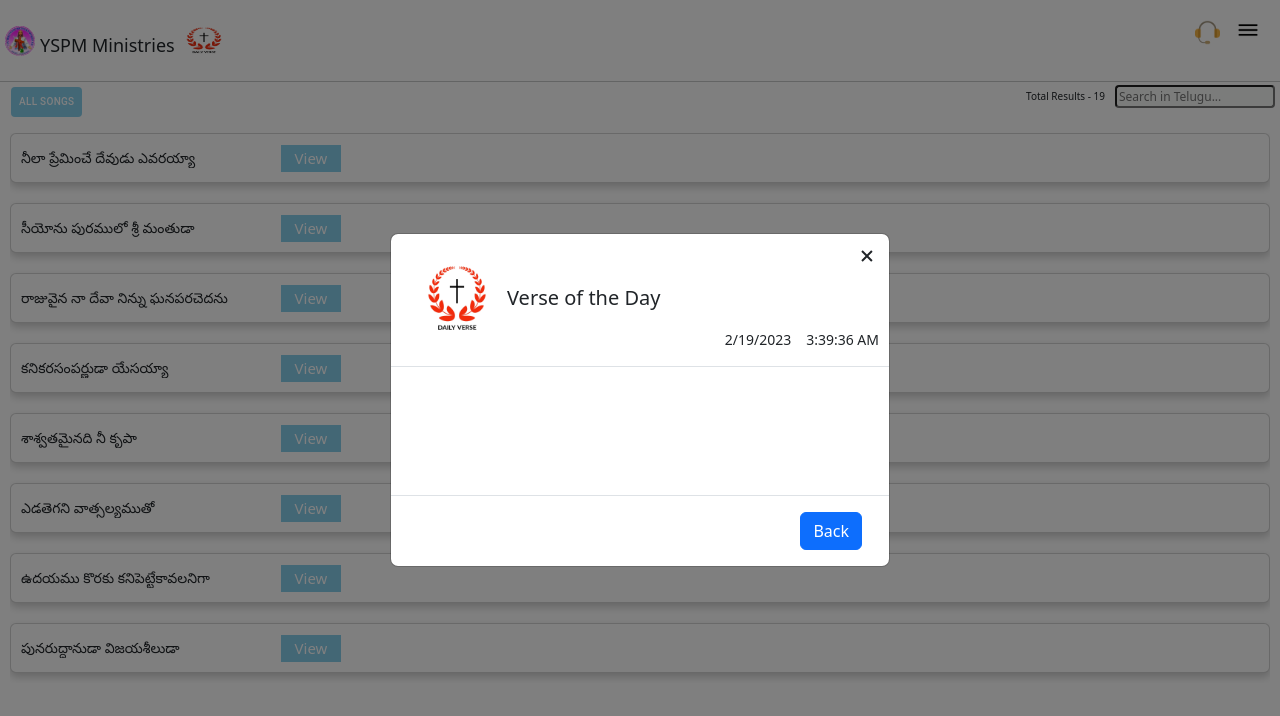
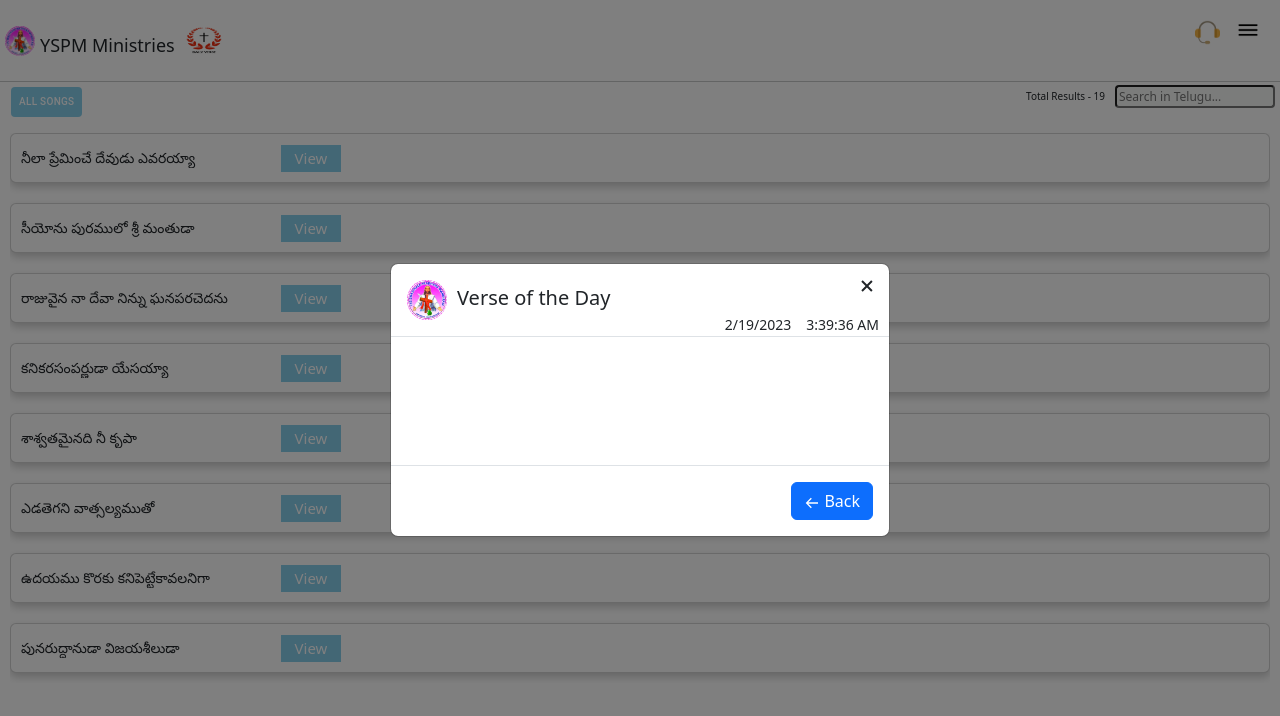
Before and after one commit to rameshmanepalli1234/Songs-App, a React (Create React App) app: page / in a window 1280 px wide. Both pictures are taken after a click on the picture 204 px from the left and 41 px from the top of the page. Shown: the top 716 px of the page. Built offline with nearby package versions, Linux system fonts and the light colour scheme.

Commit message:
changed css and icon of daily verses in app

```diff
--- a/src/components/DailyVerse/DailyVerses.jsx
+++ b/src/components/DailyVerse/DailyVerses.jsx
@@ -1,7 +1,8 @@
 import {Modal, ModalBody, ModalFooter, ModalHeader} from "reactstrap";
-import {BiX} from "react-icons/bi";
+import {BiArrowBack, BiX} from "react-icons/bi";
 import {Button} from "react-bootstrap";
-import dailyVerse from '../Images/dailyVerse.jpeg';
+// import dailyVerse from '../Images/dailyVerse.jpeg';
+import yspm from '../Images/yspm.jpeg';
 import '../DailyVerse/DailyVerses.scss';
 import {useEffect, useState} from "react";
 
@@ -21,8 +22,8 @@ const DailyVerses = (props) => {
         <div>
             <Modal isOpen={true} centered className='dailyVerseModal'>
                 <ModalHeader className='customerServiceModalHeader'>
-                    <img src={dailyVerse} alt='daily verse' height={100} width={100}/>
-                    <span>Verse of the Day </span>
+                    <img src={yspm} alt='daily verse' height={40} width={40} className='yspm_image'/>
+                    <span className='text_verse_of_the_day'>Verse of the Day </span>
                     <br/>
                     <div className='dateTime_daily_verse'>
                         <span>{new Date().toLocaleDateString()}</span>
@@ -49,7 +50,7 @@ const DailyVerses = (props) => {
                     </div>
                 </ModalBody>
                 <ModalFooter>
-                    <Button className='cancel_button_customer_service' onClick={handleOnCloseDailyVerse}>Back</Button>
+                    <Button onClick={handleOnCloseDailyVerse}> <BiArrowBack/> Back</Button>
                 </ModalFooter>
             </Modal>
         </div>
--- a/src/components/DailyVerse/DailyVerses.scss
+++ b/src/components/DailyVerse/DailyVerses.scss
@@ -1,16 +1,20 @@
 .dailyVerseModal{
-  //height: 2000px;
+  -moz-user-select:none;
+  -webkit-user-select: none;
+  -ms-user-select: none;
+  user-select: none;
 }
 
 .close_icon_daily_verse{
   position: absolute;
   top:10px;
   right: 10px;
+  cursor: pointer;
 }
 
 .dateTime_daily_verse{
   position: absolute;
-  top: 95px;
+  top: 50px;
   right: 10px;
   font-size: 14px;
 }
@@ -18,3 +22,11 @@
 .time_daily_verse{
   margin-left: 15px;
 }
+
+.yspm_image{
+  border-radius: 29px;
+}
+
+.text_verse_of_the_day{
+  margin-left: 10px;
+}
```
